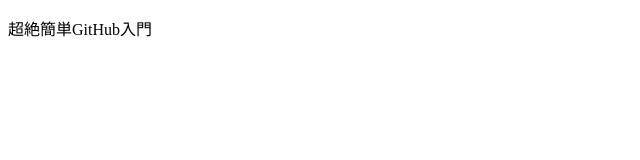
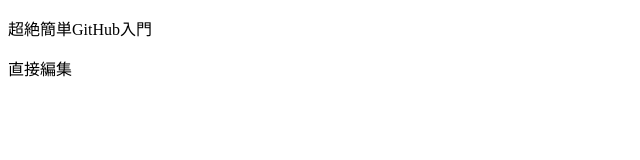
Before and after one commit to k5liaaaan/youtube_git, a plain HTML site: page index.html in a window 1280 px wide. Shown: the whole page, without its empty margins (0-640 px from the left). Drawn offline with Linux system fonts and the light colour scheme.

Commit message:
直接編集
ファイルを直接編集しました

```diff
--- a/index.html
+++ b/index.html
@@ -7,5 +7,6 @@
 </head>
 <body>
     <p>超絶簡単GitHub入門</p>
+    <p>直接編集</p>
 </body>
 </html>
```
